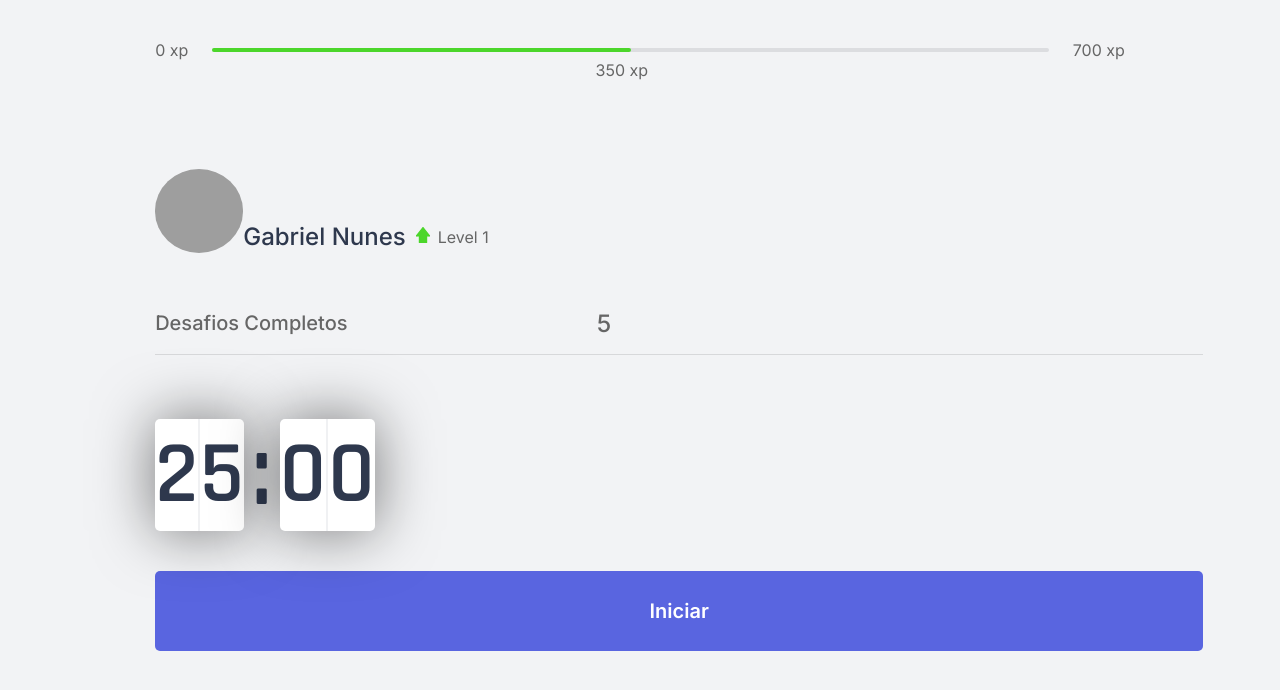
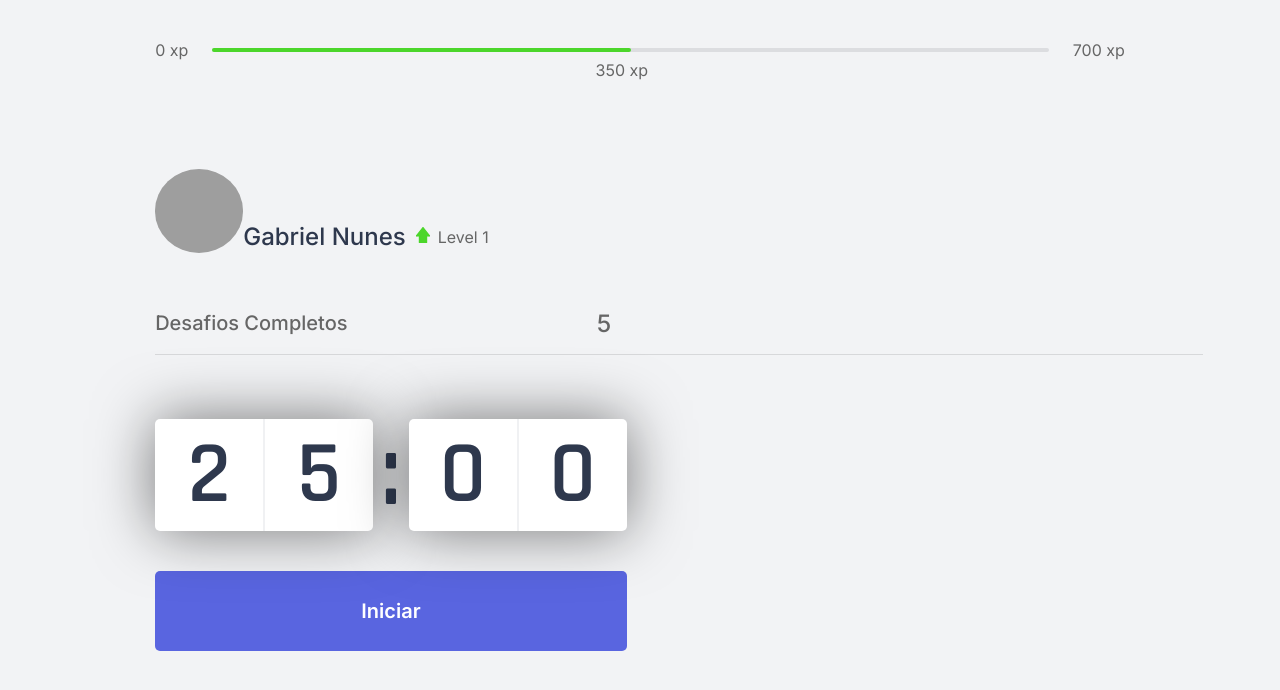
Before and after one commit to GabrielNunes12/moveit-next, a Next.js app: page / in a window 1280 px wide. Shown: the top 690 px of the page. Built offline with nearby package versions, Linux system fonts and the light colour scheme; grey boxes are pictures that could not be loaded.

Commit message:
[fix] css

```diff
--- a/src/styles/components/Countdown.module.css
+++ b/src/styles/components/Countdown.module.css
@@ -2,7 +2,7 @@
   display: flex;
   align-items: center;
   box-sizing: 0.5rem;
-  width: 5rem;
+  width: 45%;
   font-size: 3rem;
   font-family: Rajdhani;
   font-weight: 600;
@@ -37,7 +37,7 @@
 }
 
 .countdownButton {
-  width: 100%;
+  width: 45%;
   height: 5rem;
   margin-top: 2rem;
   font-size: 1.25rem;
```
